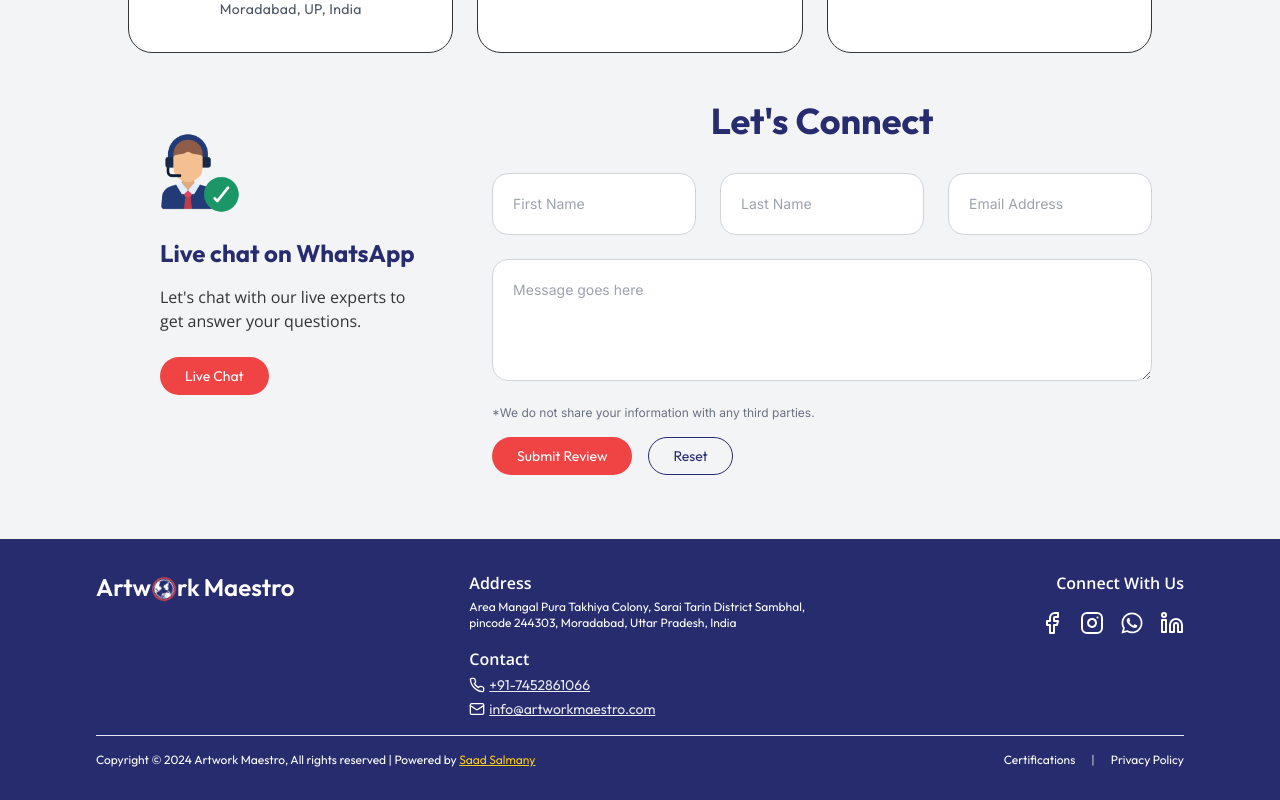
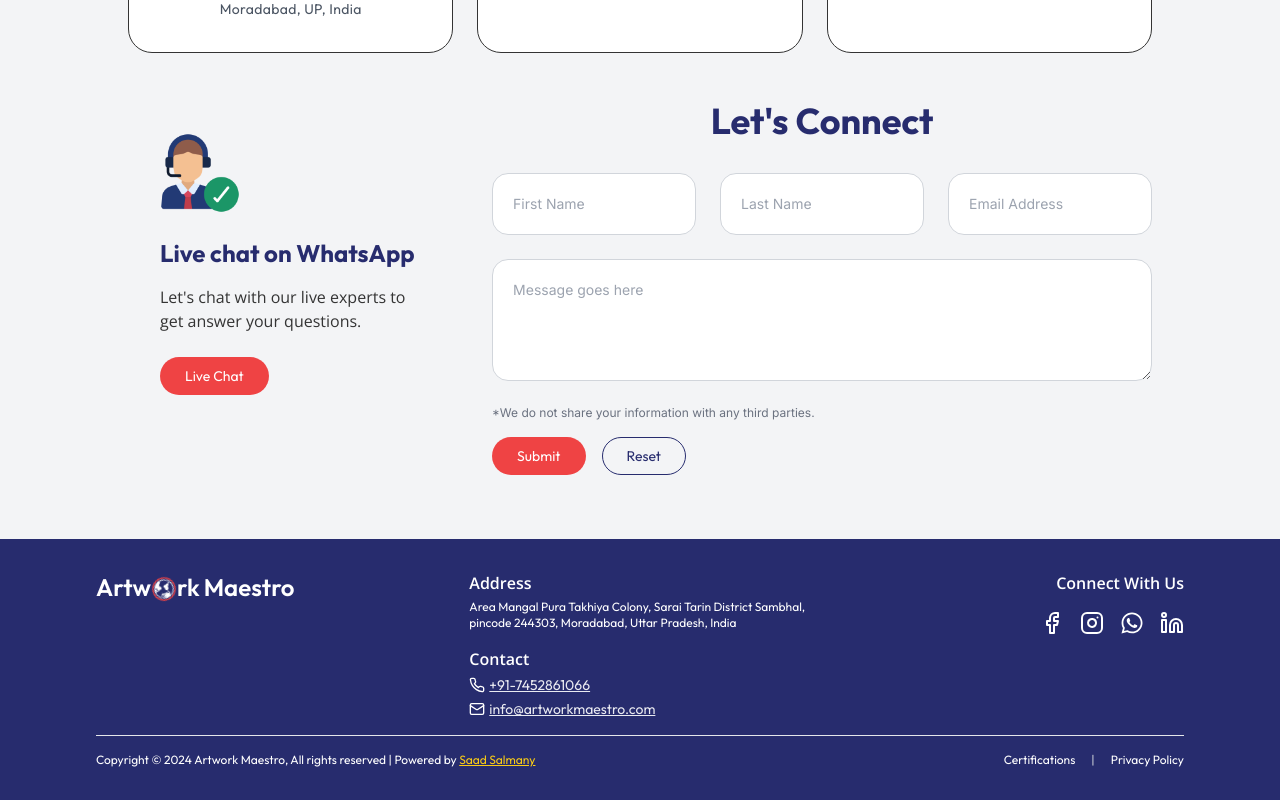
Before and after one commit to saadsalmany/Artwork-Maestro, a Next.js app: page /contact in a window 1280 px wide. Shown: the part 537-1337 px from the top of the page. Built offline with nearby package versions, Linux system fonts and the light colour scheme.

Commit message:
Update Contact.js

```diff
--- a/app/Components/Contact.js
+++ b/app/Components/Contact.js
@@ -159,7 +159,7 @@ const ContactPage = () => {
                 </p>
                 <div className="flex gap-4">
                   <PrimaryBtn type="submit" disabled={isSubmitting}>
-                    {isSubmitting ? "Submitting..." : "Submit Review"}
+                    {isSubmitting ? "Submitting..." : "Submit"}
                   </PrimaryBtn>
                   <SecondaryBtn
                     type="reset"
```
